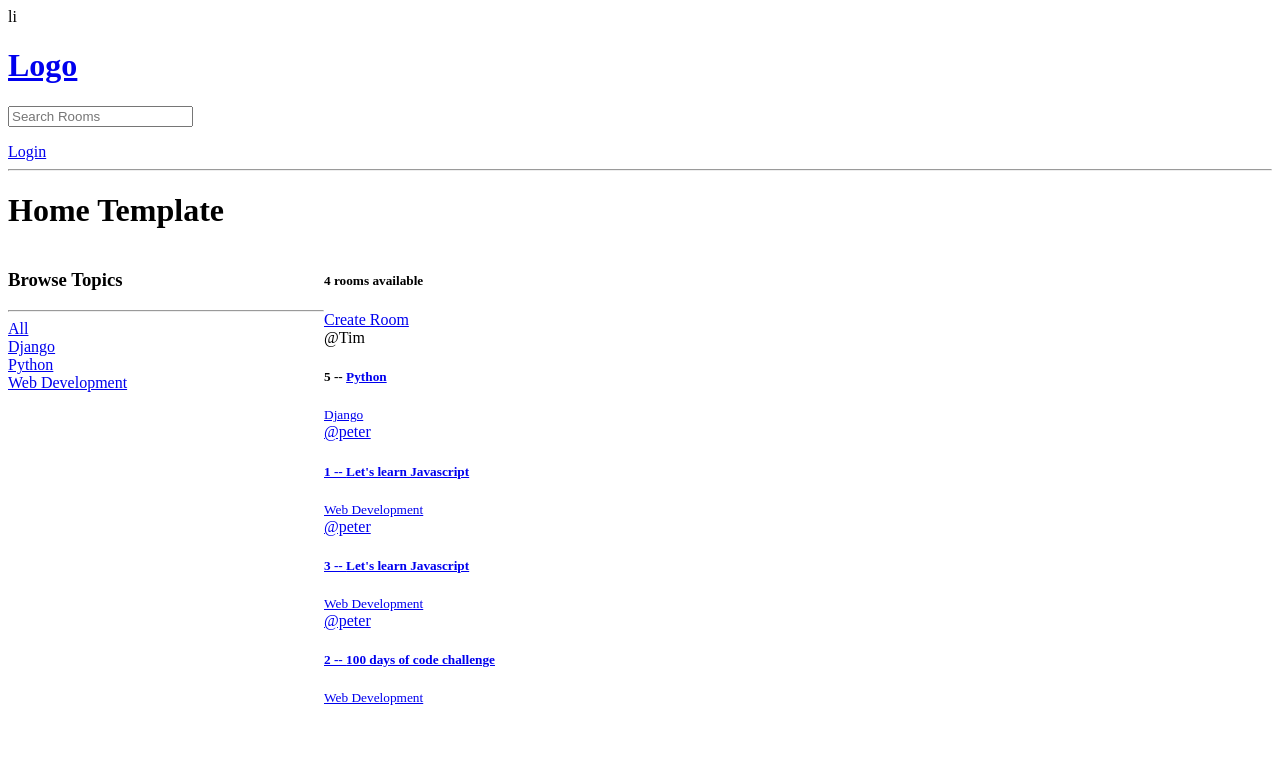
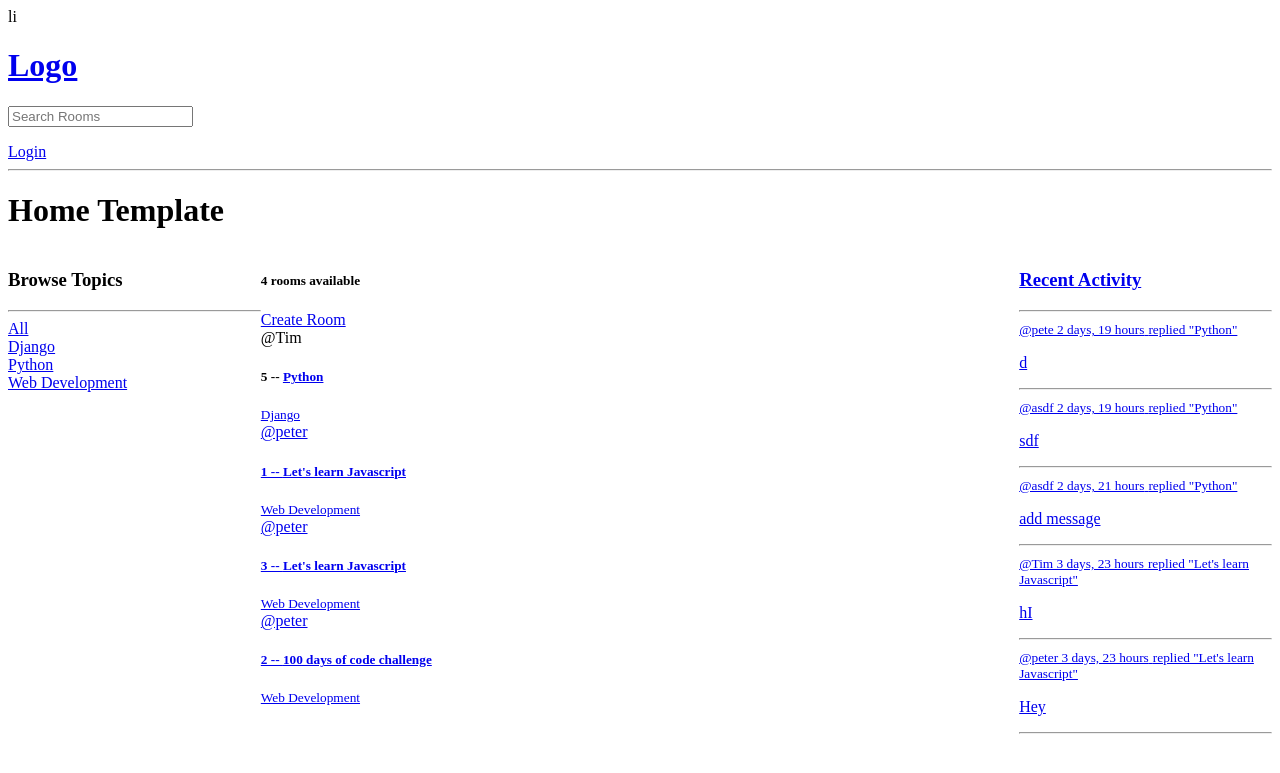
Before and after one commit to pshunt/palpro, a Django app: page / in a window 1280 px wide. Shown: the top 773 px of the page. Run offline with Django 3.2, Linux system fonts and the light colour scheme; data comes from the database, SQL or seed files in the repository.

Commit message:
add recent activity

```diff
--- a/palpro/palpro/base/models.py
+++ b/palpro/palpro/base/models.py
@@ -34,5 +34,8 @@
     updated = models.DateTimeField(auto_now = True)
     created = models.DateTimeField(auto_now_add = True)
 
+    class Meta:
+        ordering = ['-updated', '-created']
+
     def __str__(self):
             return self.body[0:50]
--- a/palpro/palpro/base/templates/base/home.html
+++ b/palpro/palpro/base/templates/base/home.html
@@ -7,7 +7,10 @@
 <style>
     .home-container{
         display: grid;
-        grid-template-columns: 1fr 3fr;
+        grid-template-columns: 1fr 3fr 1fr;
+    }
+    .delete-message{
+        margin: 0 0;
     }
 
 </style>
@@ -52,6 +55,25 @@
 
     </div>
 
+    <div>
+        <h3>Recent Activity</h3>
+        <hr>
+        {% for message in room_messages %}
+            <div>
+                <small>@{{message.user}} {{message.created|timesince}}</small>
+                <small>replied "{{message.room}}"</small>
+
+                <div>
+                    <p>{{message}}</p>
+                {% if request.user == message.user %}
+                <!-- <a href="{% url 'delete-message' message.id %}" class="delete-message">Delete</a> -->
+                {% endif %}
+                <hr>
+                </div>
+            </div>
+        {% endfor %}
+    </div>
+
 
 </div>
 
--- a/palpro/palpro/base/views.py
+++ b/palpro/palpro/base/views.py
@@ -71,8 +71,10 @@
     )
     topics = Topic.objects.all()
     room_count = rooms.count()
+    room_messages= Message.objects.all()
 
-    context = {'rooms': rooms, 'topics':topics, 'room_count': room_count}
+
+    context = {'rooms': rooms, 'topics':topics, 'room_count': room_count, 'room_messages':room_messages}
     return render(request, 'base/home.html', context)
 
 
@@ -83,7 +85,7 @@
     #     if i['id'] == int(pk):
     #         room = i
     room = Room.objects.get(id=pk)
-    room_messages = room.message_set.all().order_by('-created')
+    room_messages = room.message_set.all()
     participants = room.participants.all()
     if request.method == 'POST':
         message = Message.objects.create(
@@ -93,8 +95,7 @@
         )
         room.participants.add(request.user)
         return redirect('room', pk=room.id)
-    for person in participants:
-        print(person)
+
     context = {'room': room, 'room_messages':room_messages, 'participants':participants}
     return render(request, 'base/room.html', context)
 
```
